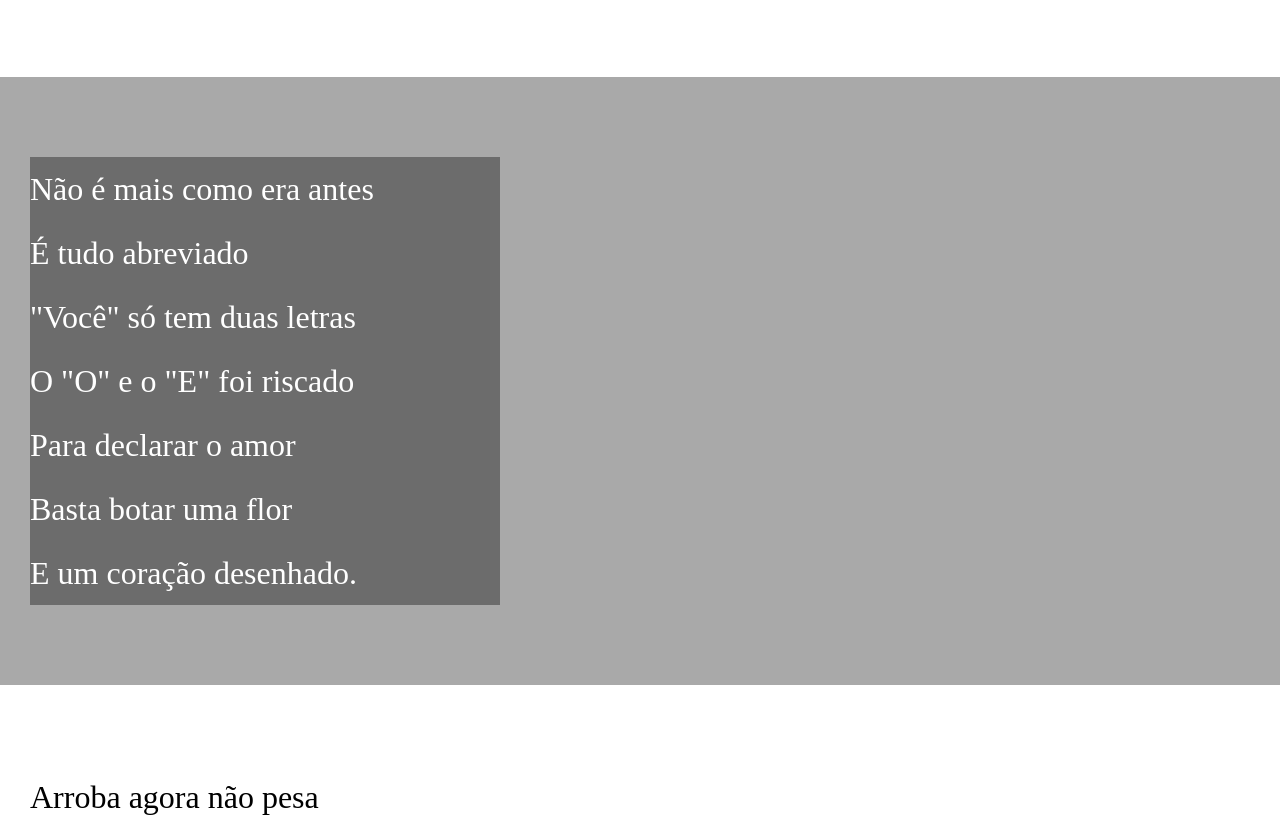
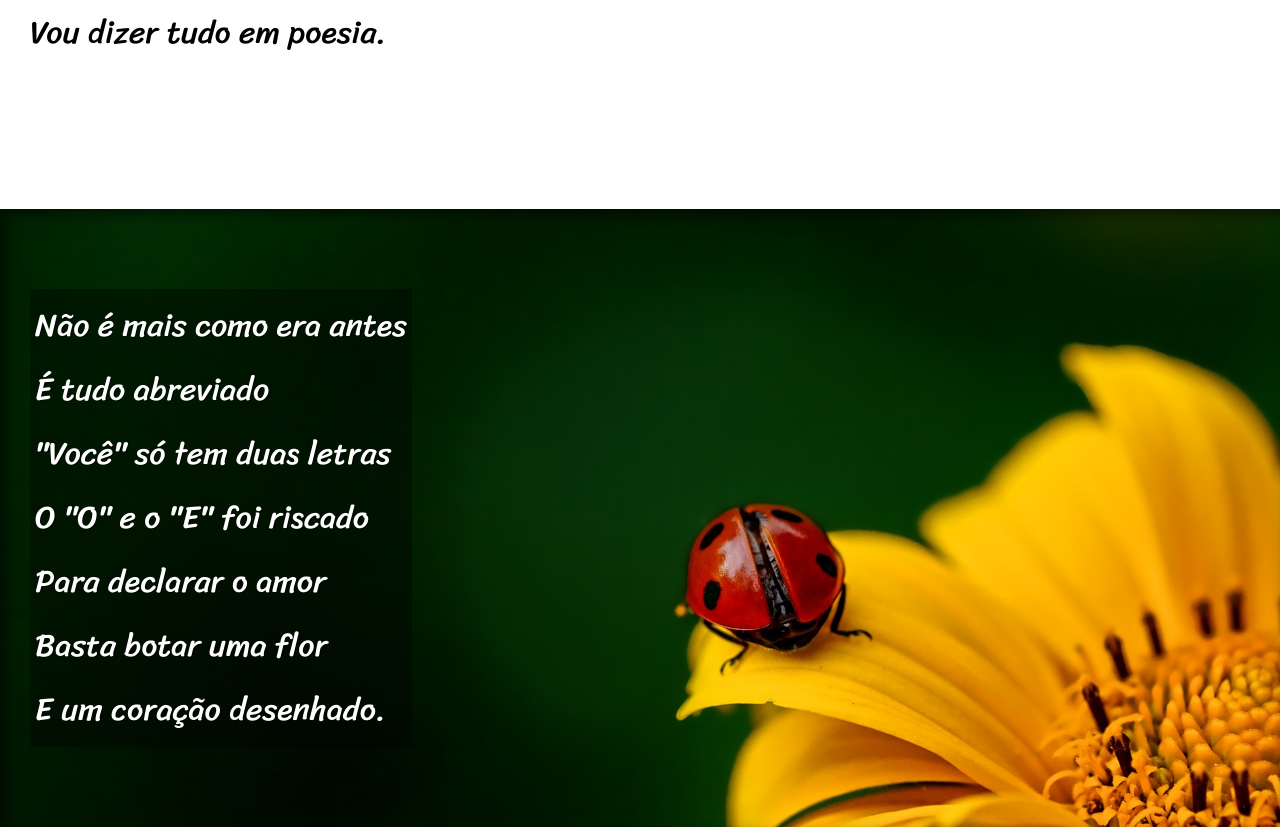
Before and after one commit to MatheusMalagi/html-css, a plain HTML site: page Projetos/Cordel - módulo 3/cordel.html in a window 1280 px wide. Shown: the part 723-1553 px from the top of the page. Drawn offline with Linux system fonts and the light colour scheme.

Commit message:
css update final

```diff
--- a/Projetos/Cordel - módulo 3/cordel.html
+++ b/Projetos/Cordel - módulo 3/cordel.html
@@ -23,7 +23,7 @@
                 Vou dizer tudo em poesia.</p>
         </section>
 
-        <section class="est-imagem">
+        <section class="est-imagem" id="fundo01">
             <p > Não é mais como era antes<br>
                 É tudo abreviado<br>
                 "Você" só tem duas letras<br>
@@ -51,7 +51,7 @@
                 Decifre esse rabisco.</p>
         </section>
 
-        <section class="est-imagem">
+        <section class="est-imagem" id="fundo02">
             <p> Tenho saudade das cartas<br>
                 Escritas com a própria mão<br>
                 Mandava no mês de Junho<br>
--- a/Projetos/Cordel - módulo 3/style.css
+++ b/Projetos/Cordel - módulo 3/style.css
@@ -1,5 +1,14 @@
 @charset "UTF-8";
 
+@import url('https://fonts.googleapis.com/css2?family=Passion+One&display=swap');
+
+@import url('https://fonts.googleapis.com/css2?family=Sriracha&display=swap');
+
+:root{
+    --fonte1: Verdana, Geneva, Tahoma, sans-serif;
+    --fonte2: 'Passion One', cursive;
+    --fonte3: 'Sriracha', cursive;
+}
 *{
     margin: 0px;
     padding: 0px;
@@ -7,6 +16,7 @@
 html,body{
     min-height: 100vh;
     background-color: darkgray;
+    font-family: var(--fonte1);
 }
 header{
     background-image:linear-gradient(to bottom, rgba(94, 93, 93, 0.87), rgb(8, 7, 7));
@@ -15,8 +25,9 @@ header{
 header > h1{
     color: white;
     font-variant: small-caps;
-    font-size: 4em;
+    font-size: 10vw;
     padding-top: 50px;
+    font-family: var(--fonte2);
 }
 header > p{
     color: white;
@@ -32,6 +43,11 @@ section{
     padding-bottom: 10vh;
     line-height: 2em;
     padding-left: 30px;
+    font-family: var(--fonte3);
+    font-size: 2em;
+}
+section > p{
+    padding-bottom: 2em;
 }
 .est-normal{
     background-color: white;
@@ -41,40 +57,28 @@ section{
 .est-imagem{
     color: white;
     font-size: 2em;
+    box-shadow: inset 6px 6px 13px 0px rgba(0, 0, 0, 0.514);
 }
 .est-imagem > p{
-    width: 470px;
+    display: inline-block;
+    padding: 5px;
     background-color: rgba(0, 0, 0, 0.363);
+    text-shadow: 1px 1px 0px rgba(0, 0, 0, 0.596);
 }
-
-
-
-
-
-
-
 #fundo01{
     background-image: url(imagens/background001.jpg);
     background-position: top center;
     background-repeat: no-repeat;
     background-size: cover;
     background-attachment: fixed;
-    height: 70vh;
 }
-
 #fundo02{
     background-image: url(imagens/background002.jpg);
     background-position: top center;
     background-repeat: no-repeat;
     background-size: cover;
     background-attachment: fixed;
-    height: 70vh;
 }
-
-
-
-
-
 footer{
     background-color: black;
     color: white;
```
